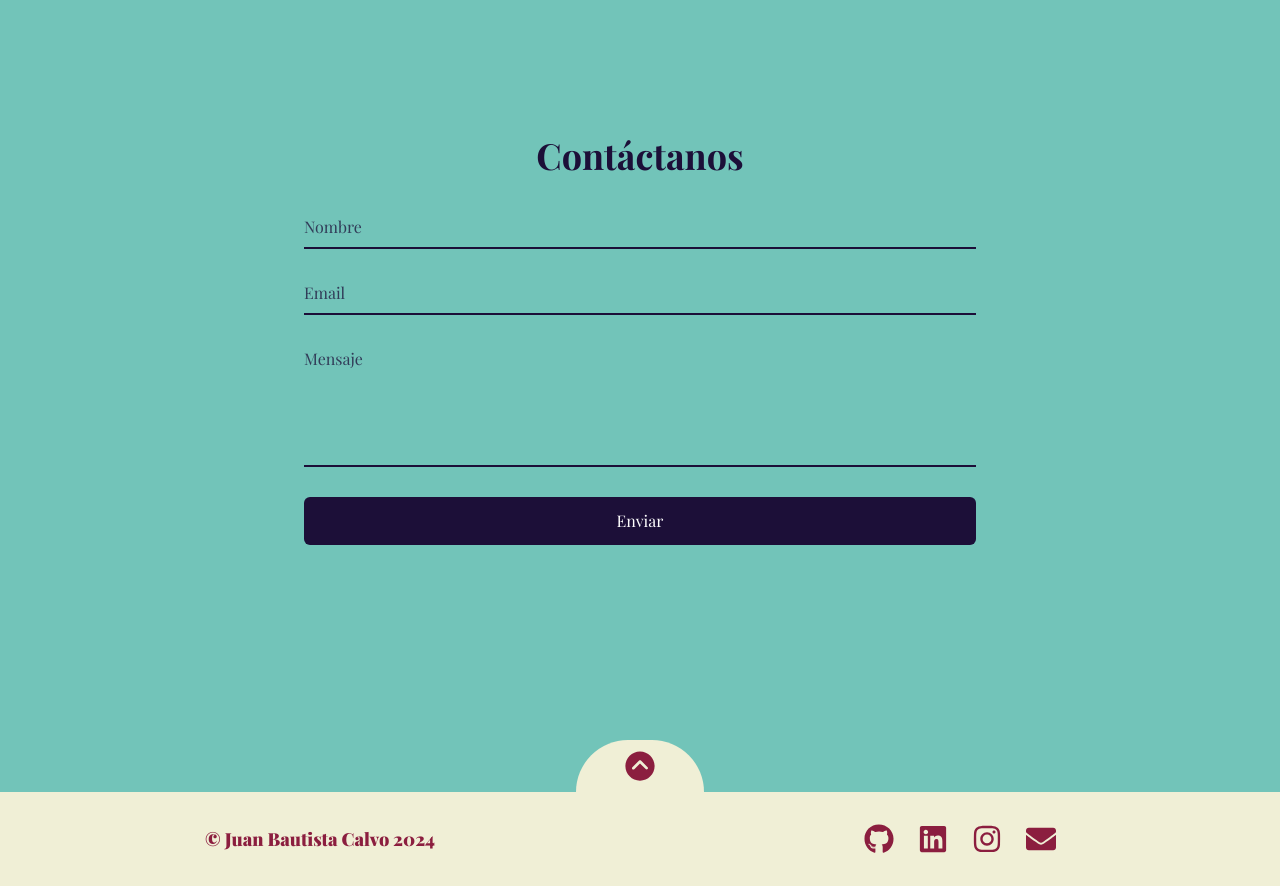
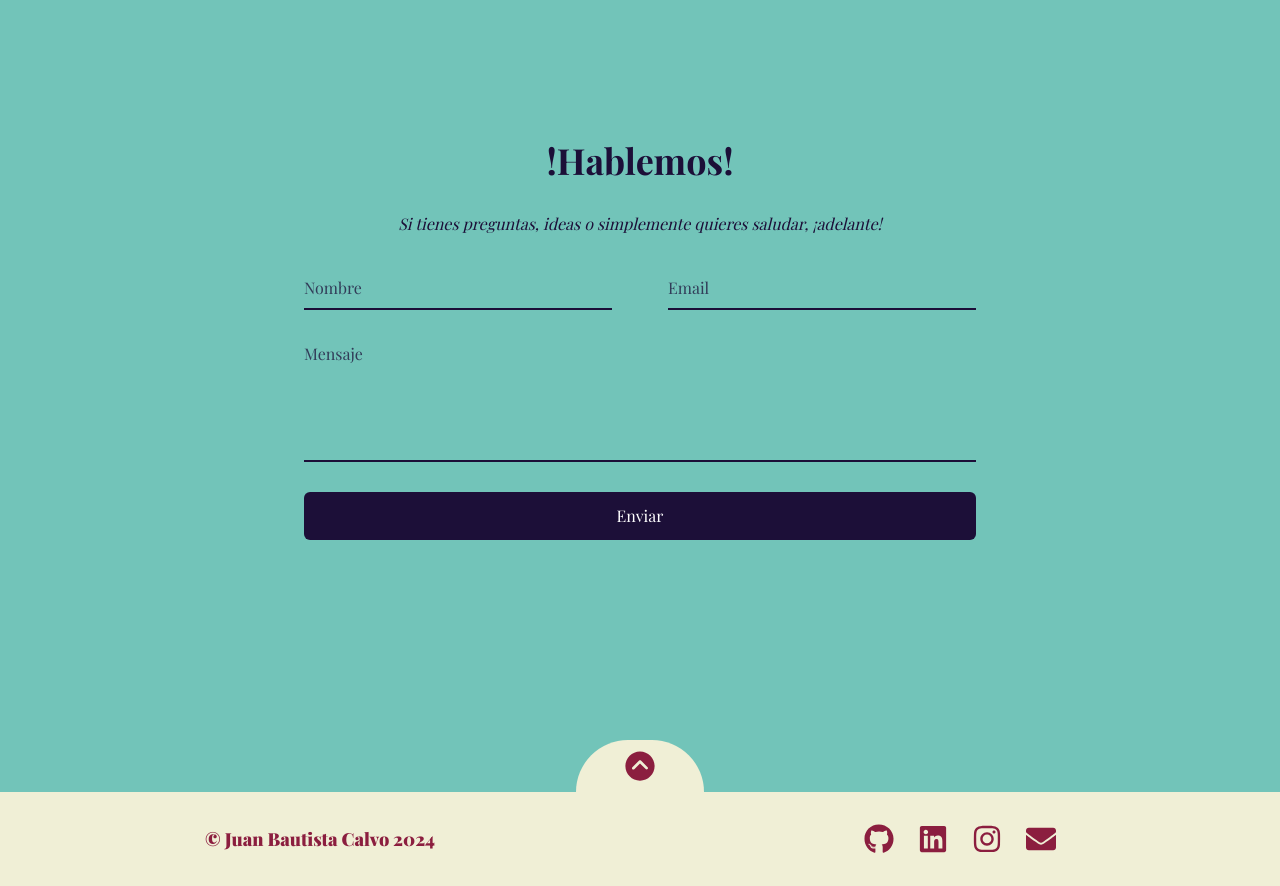
Before and after one commit to bauticalvo/Portfolio, a React (Create React App) app: page / in a window 1280 px wide. Shown: the part 3380-4266 px from the top of the page. Built offline with nearby package versions, Linux system fonts and the light colour scheme; a web font is replaced by a local one.

Commit message:
fix: add contactfeatures

```diff
--- a/src/Components/Home/ContactSection.jsx
+++ b/src/Components/Home/ContactSection.jsx
@@ -1,5 +1,6 @@
 import { useState } from "react";
 import emailjs from 'emailjs-com';
+import { motion } from 'framer-motion';
 
 const ContactSection = () => {
   const [formData, setFormData] = useState({
@@ -32,12 +33,14 @@ const ContactSection = () => {
 
   return (
     <div className="bg-turquoise text-turContrast font-playfair min-h-screen overflow-x-hidden flex items-center justify-center">
-      <div className="w-full max-w-2xl">
-        <h2 className="text-4xl font-bold mb-8 text-[#1c0f38] text-center">Contáctanos</h2>
+      <main className="w-full max-w-2xl">
+        <h2 className="text-4xl font-bold mb-8 text-[#1c0f38] text-center">!Hablemos!</h2>
+        <p className="text-center text-[#1c0f38] mb-8 italic">Si tienes preguntas, ideas o simplemente quieres saludar, ¡adelante!</p>
         <form onSubmit={handleSubmit} className="space-y-6">
-          <div className="grid grid-cols-1 md:grid-cols-2 gap-6">
-            <div className="relative">
-              <input
+          <div className="">
+            <section className="relative flex space-x-14">
+              <div className="flex-col space-y-4 w-1/2" >
+                <motion.input
                     type="text"
                     name="user_name"
                     value={formData.user_name}
@@ -45,10 +48,11 @@ const ContactSection = () => {
                     className="w-full px-0 py-2 text-[#1c0f38] bg-transparent border-b-2 border-[#1c0f38] focus:outline-none focus:border-white transition-colors placeholder-[#1c0f38] placeholder-opacity-75"
                     placeholder="Nombre"
                     required
+                    whileFocus={{ scale: 1.04 }}
                 />
               </div>
-            <div className="relative">
-              <input
+              <div className="flex-col space-y-4 w-1/2" >
+                <motion.input
                     type="email"
                     name="user_email"
                     value={formData.user_email}
@@ -56,19 +60,23 @@ const ContactSection = () => {
                     className="w-full px-0 py-2 text-[#1c0f38] bg-transparent border-b-2 border-[#1c0f38] focus:outline-none focus:border-white transition-colors placeholder-[#1c0f38] placeholder-opacity-75"
                     placeholder="Email"
                     required
+                    whileFocus={{ scale: 1.04 }}
                     />
                </div>
+            </section>
+
           </div>
-          <div className="relative mt-8">
-            <textarea
+          <section className="relative mt-8" >
+            <motion.textarea
               name="message"
               value={formData.message}
               onChange={handleChange}
               className="w-full px-0 py-2 text-[#1c0f38] bg-transparent border-b-2 border-[#1c0f38] focus:outline-none focus:border-white transition-colors resize-none h-32 placeholder-[#1c0f38] placeholder-opacity-75"
               placeholder="Mensaje"
               required
-            ></textarea>
-          </div>
+              whileFocus={{ scale: 1.02 }}
+            ></motion.textarea>
+          </section>
           <button
             type="submit"
             className="w-full py-3 px-4 bg-[#1c0f38] text-white rounded-md hover:bg-opacity-90 transition-all duration-300 ease-in-out transform hover:scale-105 mt-8"
@@ -76,7 +84,7 @@ const ContactSection = () => {
             Enviar
           </button>
         </form>
-      </div>
+      </main>
     </div>
   );
 };
```
Lines whose indentation alone changed are shown as unchanged.
